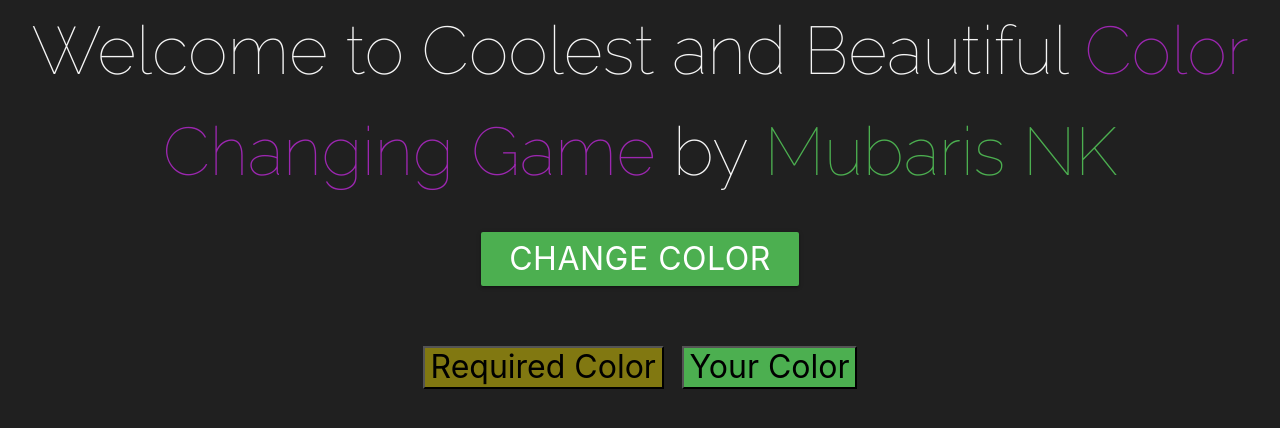
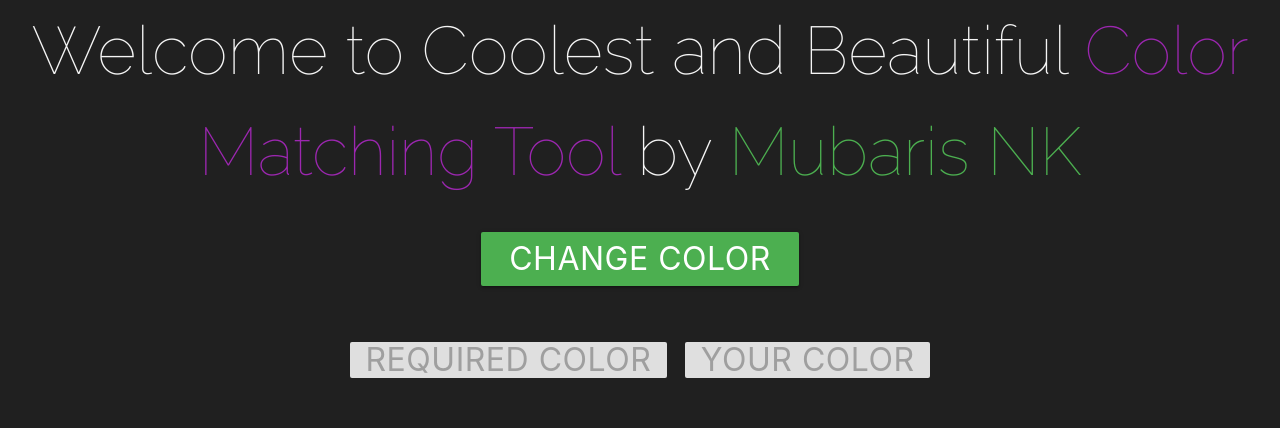
Before and after one commit to mubaris/color-matching, a plain HTML site: page index.html in a window 1280 px wide. Drawn offline with nearby package versions, Linux system fonts and the light colour scheme.

Commit message:
Update index.html

```diff
--- a/index.html
+++ b/index.html
@@ -16,14 +16,14 @@
 	</head>
 	<body onload="make()">
 		<div id="main">
-			Welcome to Coolest and Beautiful <span class="purple-text">Color Changing Game</span> by <span class="green-text">Mubaris NK</span><br />
+			Welcome to Coolest and Beautiful <span class="purple-text">Color Matching Tool</span> by <span class="green-text">Mubaris NK</span><br />
 			<button type="button" class="waves-effect waves-light btn-large" id="bt1">
 				Change Color
 			</button>
 		</div>
 		<div id="game">
-			<button class="disabled" id="req">Required Color</button>
-			<button class="disabled" id="you">Your Color</button>
+			<button class="btn disabled" id="req">Required Color</button>
+			<button class="btn disabled" id="you">Your Color</button>
 			<p id="perc"></p>
 		</div>
 	</body>
```
